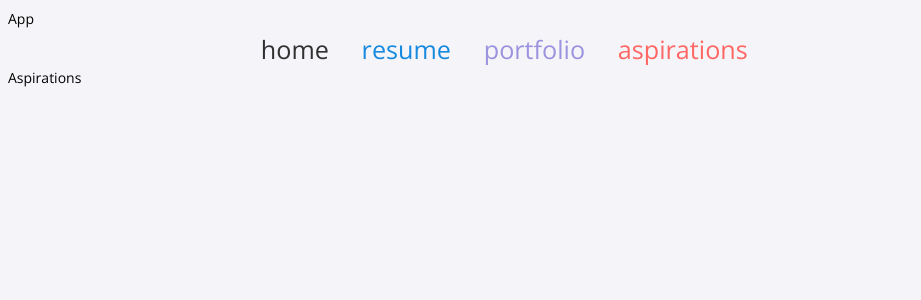
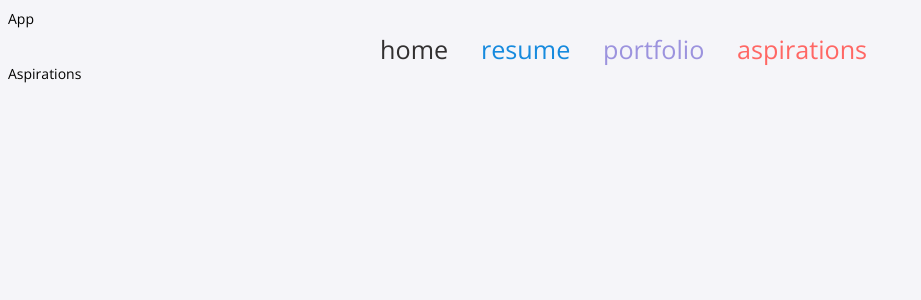
Before and after one commit to Grace0/Grace0.github.io, a React (Create React App) app: page /aspirations in a window 1280 px wide. Shown: the top 300 px of the page, without its empty margins (0-921 px from the left). Built offline with nearby package versions, Linux system fonts and the light colour scheme.

Commit message:
changed homepage

```diff
--- a/src/App.css
+++ b/src/App.css
@@ -39,6 +39,15 @@ main.home h1 {
   border-bottom: 3px #323031 solid;
 }
 
+main.home h5 {
+
+}
+
+.flex-center {
+  display: flex;
+  justify-content: center;
+}
+
 h5 {
   display: inline-block;
   font-size: 1.8em;
@@ -75,7 +84,7 @@ h1 a:hover, h5 a:hover {
   color: #323031;
 }
 
-.nav-resume:hover, .nav-resume:active {
+.nav-resume:active {
   color: #168ADE;
 }
 
@@ -117,10 +126,22 @@ li {
   color: #168ADE;
 }
 
+.resume:active, .resume:focus {
+  border-bottom: 3px solid;
+}
+
 .portfolio {
   color: #9C93DE;
+}
+
+.portfolio:active, .portfolio:focus {
+  border-bottom: 3px solid;
 }
 
 .aspirations {
   color: #FF6764;
 }
+
+.aspirations:active, .aspirations:focus {
+  border-bottom: 3px solid;
+}
--- a/src/components/Homepage.js
+++ b/src/components/Homepage.js
@@ -8,7 +8,7 @@ function Homepage() {
         <main className="grid-container home">
           <h1>
             {" "}
-            Hello there. I'm Grace, a first-year Electrical Engineering student
+            Hello there! I'm Grace, a first-year Electrical Engineering student
             at UCLA. I'm tinkering with hardware and advancing social change.
             Here is my{" "}
             <NavLink to="/resume" className="resume">
@@ -18,7 +18,7 @@ function Homepage() {
             <NavLink to="/portfolio" className="portfolio">
               portfolio
             </NavLink>
-            , as well as a snapshot of my personal and professional{" "}
+            , as well as a list of my big-picture{" "}
             <NavLink to="/aspirations" className="aspirations">
               aspirations
             </NavLink>
--- a/src/components/RouteManager.js
+++ b/src/components/RouteManager.js
@@ -8,7 +8,7 @@ import Aspirations from "./Aspirations";
 function RouteManager() {
   return (
     <div>
-      <main className="grid-container">
+      <main className="grid-container home flex-center">
         <h5>
           <a>
             <NavLink to="/" className="nav-home">
```
